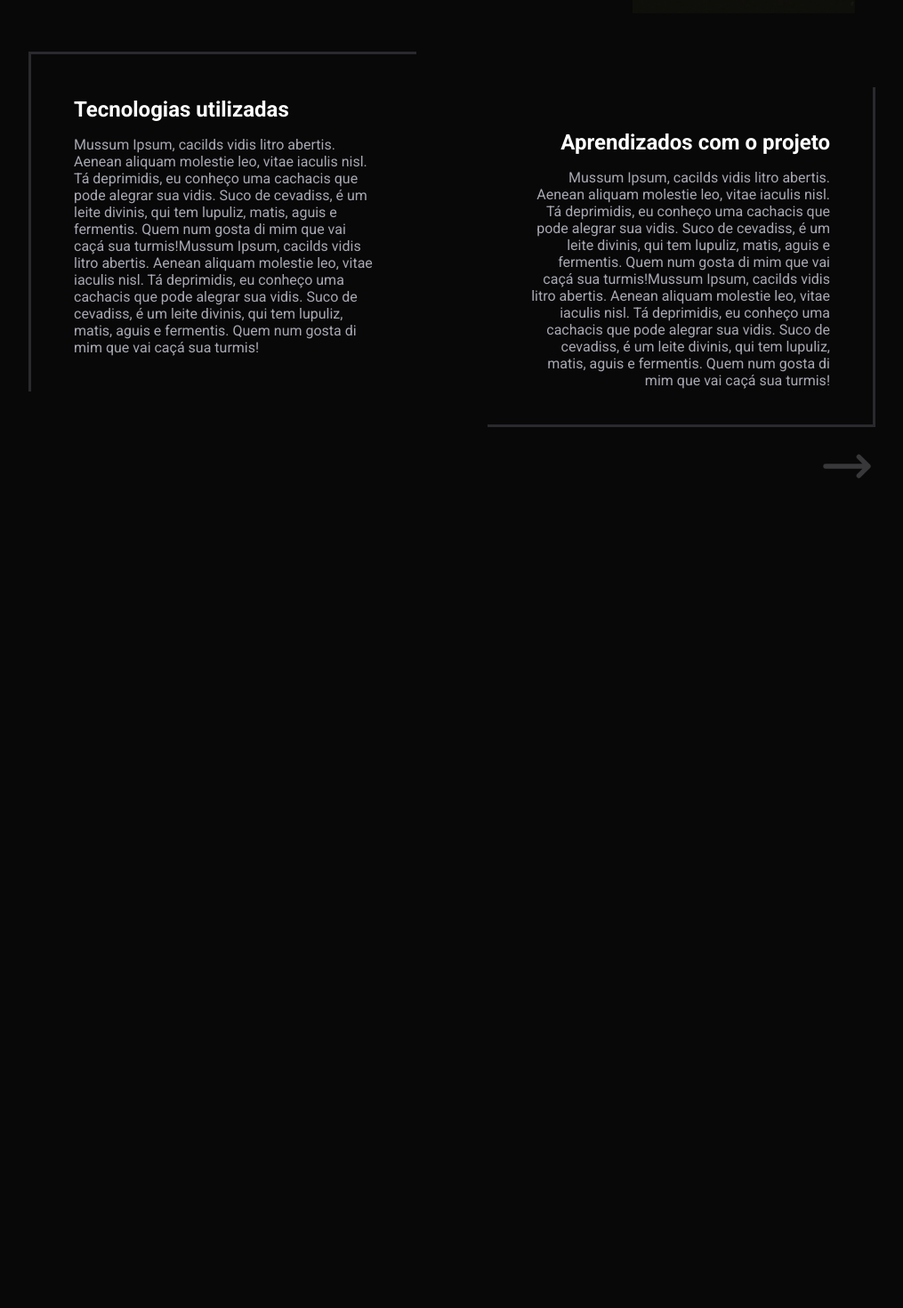
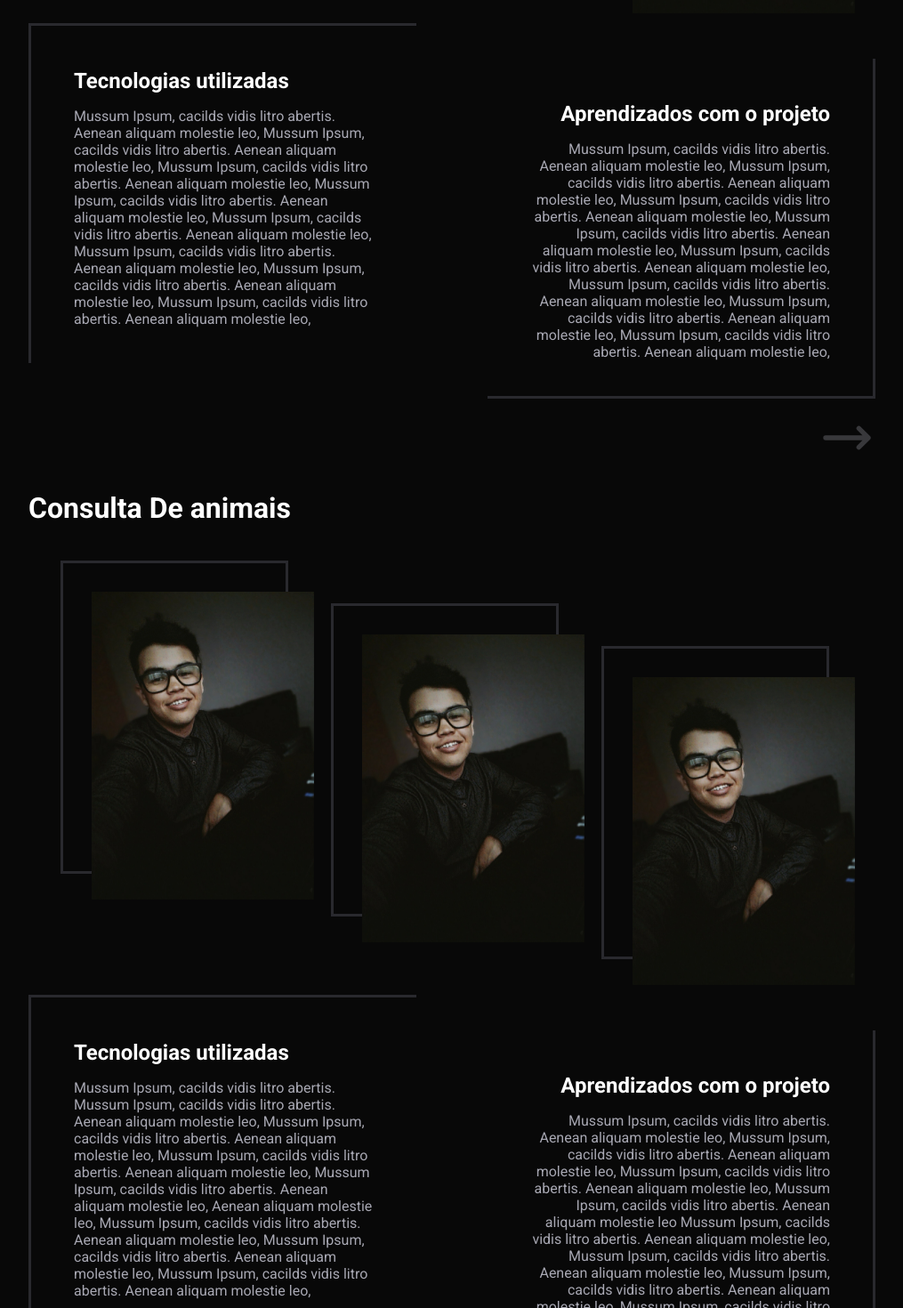
Before and after one commit to ojhones/justMe, a Next.js app: page /projects in a window 1280 px wide. Shown: the part 660-2130 px from the top of the page at 89% size, without its empty margins (140-1155 px from the left). Before the commit the page ends 1220 px from the top, so only its background shows below. Built offline with nearby package versions, Linux system fonts and the light colour scheme.

Commit message:
Created json to page projects

```diff
--- a/package.json
+++ b/package.json
@@ -8,6 +8,7 @@
     "start": "next start"
   },
   "dependencies": {
+    "@types/react-html-parser": "^2.0.1",
     "@types/react-lottie": "^1.2.5",
     "animate.css": "^4.1.1",
     "next": "10.1.3",
--- a/src/components/Header/index.tsx
+++ b/src/components/Header/index.tsx
@@ -23,8 +23,17 @@ export function Header() {
         </aside>
 
         <nav>
-          <Link href="/">Home</Link>
-          <Link href="/projects">Projects</Link>
+          <Link href="/">
+            <a>
+              Home
+            </a>
+          </Link>
+
+          <Link href="/projects">
+            <a>
+              Projects
+            </a>
+          </Link>
         </nav>
       </div>
     </S.Container>
--- /dev/null
+++ b/src/pages/api/dataProjects.js
@@ -0,0 +1,77 @@
+export const data = [
+  {
+    id: 0,
+    title: "Consulta De animais",
+    img1: "/images/jhonatanLima.jpg",
+    img2: "/images/jhonatanLima.jpg",
+    img3: "/images/jhonatanLima.jpg",
+    animationImg1: "animate__animated animate__fadeIn animate__delay-1s",
+    animationImg2: "animate__animated animate__fadeIn animate__delay-2s",
+    animationImg3: "animate__animated animate__fadeIn animate__delay-3s",
+    tecnologies: "Tecnologias utilizadas",
+    descriptionTeconologies:
+      " Mussum Ipsum, cacilds vidis litro abertis. Aenean aliquam molestie leo,  Mussum Ipsum, cacilds vidis litro abertis. Aenean aliquam molestie leo,  Mussum Ipsum, cacilds vidis litro abertis. Aenean aliquam molestie leo,  Mussum Ipsum, cacilds vidis litro abertis. Aenean aliquam molestie leo, Mussum Ipsum, cacilds vidis litro abertis. Aenean aliquam molestie leo,  Mussum Ipsum, cacilds vidis litro abertis. Aenean aliquam molestie leo,  Mussum Ipsum, cacilds vidis litro abertis. Aenean aliquam molestie leo,  Mussum Ipsum, cacilds vidis litro abertis. Aenean aliquam molestie leo,",
+    learning: "Aprendizados com o projeto",
+    descriptionLearning:
+      " Mussum Ipsum, cacilds vidis litro abertis. Aenean aliquam molestie leo,  Mussum Ipsum, cacilds vidis litro abertis. Aenean aliquam molestie leo,  Mussum Ipsum, cacilds vidis litro abertis. Aenean aliquam molestie leo,  Mussum Ipsum, cacilds vidis litro abertis. Aenean aliquam molestie leo, Mussum Ipsum, cacilds vidis litro abertis. Aenean aliquam molestie leo,  Mussum Ipsum, cacilds vidis litro abertis. Aenean aliquam molestie leo,  Mussum Ipsum, cacilds vidis litro abertis. Aenean aliquam molestie leo,  Mussum Ipsum, cacilds vidis litro abertis. Aenean aliquam molestie leo,",
+    urlProject: "https://www.linkedin.com/company/datametrica/",
+    targetUrl: "blank",
+  },
+
+  {
+    id: 1,
+    title: "Consulta De animais",
+    img1: "/images/jhonatanLima.jpg",
+    img2: "/images/jhonatanLima.jpg",
+    img3: "/images/jhonatanLima.jpg",
+    animationImg1: "animate__animated animate__fadeIn animate__delay-1s",
+    animationImg2: "animate__animated animate__fadeIn animate__delay-2s",
+    animationImg3: "animate__animated animate__fadeIn animate__delay-3s",
+    tecnologies: "Tecnologias utilizadas",
+    descriptionTeconologies:
+      " Mussum Ipsum, cacilds vidis litro abertis. Mussum Ipsum, cacilds vidis litro abertis. Aenean aliquam molestie leo,  Mussum Ipsum, cacilds vidis litro abertis. Aenean aliquam molestie leo,  Mussum Ipsum, cacilds vidis litro abertis. Aenean aliquam molestie leo,  Mussum Ipsum, cacilds vidis litro abertis. Aenean aliquam molestie leo, Aenean aliquam molestie leo,  Mussum Ipsum, cacilds vidis litro abertis. Aenean aliquam molestie leo,  Mussum Ipsum, cacilds vidis litro abertis. Aenean aliquam molestie leo,  Mussum Ipsum, cacilds vidis litro abertis. Aenean aliquam molestie leo,",
+    learning: "Aprendizados com o projeto",
+    descriptionLearning:
+      " Mussum Ipsum, cacilds vidis litro abertis. Aenean aliquam molestie leo,  Mussum Ipsum, cacilds vidis litro abertis. Aenean aliquam molestie leo,  Mussum Ipsum, cacilds vidis litro abertis. Aenean aliquam molestie leo,  Mussum Ipsum, cacilds vidis litro abertis. Aenean aliquam molestie leo Mussum Ipsum, cacilds vidis litro abertis. Aenean aliquam molestie leo,  Mussum Ipsum, cacilds vidis litro abertis. Aenean aliquam molestie leo,  Mussum Ipsum, cacilds vidis litro abertis. Aenean aliquam molestie leo,  Mussum Ipsum, cacilds vidis litro abertis. Aenean aliquam molestie leo,,",
+    urlProject: "https://www.linkedin.com/company/datametrica/",
+    targetUrl: "blank",
+  },
+
+  {
+    id: 2,
+    title: "Consulta De animais",
+    img1: "/images/jhonatanLima.jpg",
+    img2: "/images/jhonatanLima.jpg",
+    img3: "/images/jhonatanLima.jpg",
+    animationImg1: "animate__animated animate__fadeIn animate__delay-1s",
+    animationImg2: "animate__animated animate__fadeIn animate__delay-2s",
+    animationImg3: "animate__animated animate__fadeIn animate__delay-3s",
+    tecnologies: "Tecnologias utilizadas",
+    descriptionTeconologies:
+      " Mussum Ipsum, cacilds vidis litro abertis. Aenean aliquam molestie leo,  Mussum Ipsum, cacilds vidis litro abertis. Aenean aliquam molestie leo,  Mussum Ipsum, cacilds vidis litro abertis. Aenean aliquam molestie leo,  Mussum Ipsum, cacilds vidis litro abertis. Aenean aliquam molestie leo,  Mussum Ipsum, cacilds vidis litro abertis. Aenean aliquam molestie leo, Mussum Ipsum, cacilds vidis litro abertis. Aenean aliquam molestie leo,  Mussum Ipsum, cacilds vidis litro abertis. Aenean aliquam molestie leo,  Mussum Ipsum, cacilds vidis litro abertis. Aenean aliquam molestie leo,",
+    learning: "Aprendizados com o projeto",
+    descriptionLearning:
+      " Mussum Ipsum, cacilds vidis litro abertis. Aenean aliquam molestie leo,  Mussum Ipsum, cacilds Mussum Ipsum, cacilds vidis litro abertis. Aenean aliquam molestie leo,  Mussum Ipsum, cacilds vidis litro abertis. Aenean aliquam molestie leo,  Mussum Ipsum, cacilds vidis litro abertis. Aenean aliquam molestie leo,  Mussum Ipsum, cacilds vidis litro abertis. Aenean aliquam molestie leo, vidis litro abertis. Aenean aliquam molestie leo,  Mussum Ipsum, cacilds vidis litro abertis. Aenean aliquam molestie leo,  Mussum Ipsum, cacilds vidis litro abertis. Aenean aliquam molestie leo,",
+    urlProject: "https://www.linkedin.com/company/datametrica/",
+    targetUrl: "blank",
+  },
+
+  {
+    id: 3,
+    title: "Consulta De animais",
+    img1: "/images/jhonatanLima.jpg",
+    img2: "/images/jhonatanLima.jpg",
+    img3: "/images/jhonatanLima.jpg",
+    animationImg1: "animate__animated animate__fadeIn animate__delay-1s",
+    animationImg2: "animate__animated animate__fadeIn animate__delay-2s",
+    animationImg3: "animate__animated animate__fadeIn animate__delay-3s",
+    tecnologies: "Tecnologias utilizadas",
+    descriptionTeconologies:
+      " Mussum Ipsum, cacilds vidis litro abertis. Aenean aliquam molestie leo,  Mussum Ipsum, cacilds vidis litro abertis. Aenean aliquam molestie leo,  Mussum Ipsum, cacilds vidis litro abertis. Aenean aliquam molestie leo,  Mussum Ipsum, cacilds vidis litro abertis. Aenean aliquam molestie leo,",
+    learning: "Aprendizados com o projeto",
+    descriptionLearning:
+      " Mussum Ipsum, cacilds vidis litro abertis. Aenean aliquam molestie leo,  Mussum Ipsum, cacilds vidis litro abertis. Aenean aliquam molestie leo,  Mussum Ipsum, cacilds vidis litro abertis. Aenean aliquam molestie leo,  Mussum Ipsum, cacilds vidis litro abertis. Aenean aliquam molestie leo,",
+    urlProject: "https://www.linkedin.com/company/datametrica/",
+    targetUrl: "blank",
+  },
+];
--- a/src/pages/projects.tsx
+++ b/src/pages/projects.tsx
@@ -1,58 +1,49 @@
 import { HiOutlineArrowNarrowRight } from 'react-icons/hi'
+
+import { data } from './api/dataProjects'
 
 import * as S from '../styles/pages/projects'
 
 export default function projects() {
   return (
     <S.Container>
-      <S.Wrapper>
-        <h1>Consulta De animais</h1>
+      {data.map(project => (
+        <S.Wrapper key={project.id}>
+          <h1>{project.title}</h1>
 
           <head>
             <div >
-            <img src="/images/jhonatanLima.jpg" alt="" className="animate__animated animate__fadeInRight animate__delay-1s" />
+              <img src={project.img1} alt={project.title} className={project.animationImg1} />
             </div>
 
             <div >
-            <img src="/images/jhonatanLima.jpg" alt="" className="animate__animated animate__fadeInRight animate__delay-2s" />
+              <img src={project.img2} alt={project.title} className={project.animationImg2} />
             </div>
 
             <div >
-            <img src="/images/jhonatanLima.jpg" alt="" className="animate__animated animate__fadeInRight animate__delay-3s" />
+              <img src={project.img3} alt={project.title} className={project.animationImg3} />
             </div>
           </head>
 
           <main>
             <div>
-            <h2>Tecnologias utilizadas</h2>
+              <h2>{project.tecnologies}</h2>
               <p>
-              Mussum Ipsum, cacilds vidis litro abertis. Aenean aliquam molestie leo,
-              vitae iaculis nisl. Tá deprimidis, eu conheço uma cachacis que pode alegrar
-              sua vidis. Suco de cevadiss, é um leite divinis, qui tem lupuliz, matis, aguis
-              e fermentis. Quem num gosta di mim que vai caçá sua turmis!Mussum Ipsum, cacilds
-              vidis litro abertis. Aenean aliquam molestie leo, vitae iaculis nisl.
-              Tá deprimidis, eu conheço uma cachacis que pode alegrar sua vidis. Suco de
-              cevadiss, é um leite divinis, qui tem lupuliz, matis, aguis e fermentis. Quem
-              num gosta di mim que vai caçá sua turmis!
+                {project.descriptionTeconologies}
               </p>
             </div>
 
             <div>
-            <h2>Aprendizados com o projeto</h2>
+              <h2>{project.learning}</h2>
               <p>
-              Mussum Ipsum, cacilds vidis litro abertis. Aenean aliquam molestie leo,
-              vitae iaculis nisl. Tá deprimidis, eu conheço uma cachacis que pode alegrar
-              sua vidis. Suco de cevadiss, é um leite divinis, qui tem lupuliz, matis, aguis
-              e fermentis. Quem num gosta di mim que vai caçá sua turmis!Mussum Ipsum, cacilds
-              vidis litro abertis. Aenean aliquam molestie leo, vitae iaculis nisl.
-              Tá deprimidis, eu conheço uma cachacis que pode alegrar sua vidis. Suco de
-              cevadiss, é um leite divinis, qui tem lupuliz, matis, aguis e fermentis. Quem
-              num gosta di mim que vai caçá sua turmis!
+                {project.descriptionLearning}
               </p>
             </div>
-          <a href="https://www.linkedin.com/company/datametrica/" target="blank"><HiOutlineArrowNarrowRight /></a>
+            <a href={project.urlProject} target={project.targetUrl}><HiOutlineArrowNarrowRight /></a>
           </main>
+
         </S.Wrapper>
+      ))}
     </S.Container>
   )
 }
--- a/src/styles/pages/projects.ts
+++ b/src/styles/pages/projects.ts
@@ -7,18 +7,23 @@ export const Container = styled.div`
 
   display: flex;
   align-items: center;
+  flex-direction: column;
   justify-content: center;
 `;
 
 export const Wrapper = styled.div`
   width: 100%;
+  height: auto;
+  padding: 0 1rem;
   max-width: 1000px;
-  padding: 0 1rem;
-  min-height: calc(100vh - 5rem);
 
   display: flex;
   align-items: center;
   flex-direction: column;
+
+  + div {
+    margin-top: 4rem;
+  }
 
   h1 {
     width: 100%;
@@ -36,7 +41,6 @@ export const Wrapper = styled.div`
 
     display: flex;
     flex-wrap: wrap;
-    align-items: center;
     justify-content: center;
 
     div {
@@ -47,7 +51,7 @@ export const Wrapper = styled.div`
       border: 3px solid var(--gray-800);
 
       @media (max-width: 768px) {
-        margin: 0;
+        margin-left: 6rem;
       }
 
       + div {
@@ -55,15 +59,16 @@ export const Wrapper = styled.div`
         margin-left: 3rem;
 
         @media (max-width: 768px) {
-          margin-left: -7rem;
+          margin-top: 5rem;
+          margin-left: -3rem;
         }
       }
 
       :last-child {
         margin-top: 6rem;
         @media (max-width: 768px) {
-          margin-top: 3rem;
-          margin-left: 4rem;
+          margin-top: 5rem;
+          margin-right: 7rem;
         }
       }
 
@@ -86,7 +91,7 @@ export const Wrapper = styled.div`
     width: 100%;
     height: auto;
     padding: 0 1rem;
-    margin-top: 2rem;
+    margin-top: 0rem;
 
     display: flex;
     align-items: center;
```
Also changed, not shown: src/components/Trail/index.tsx (+3 -4 lines), 1 other file (tests, documents, lock files or other folders). Lines whose indentation alone changed are shown as unchanged.
